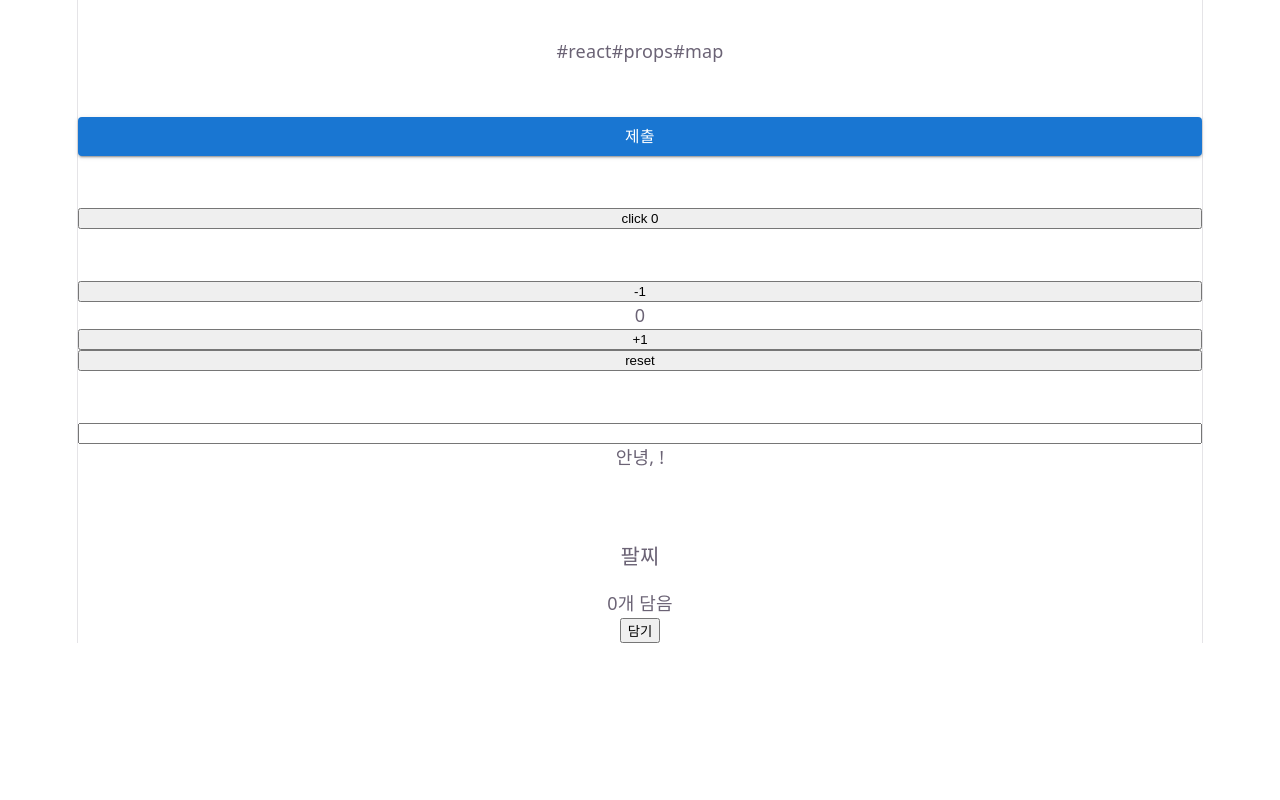
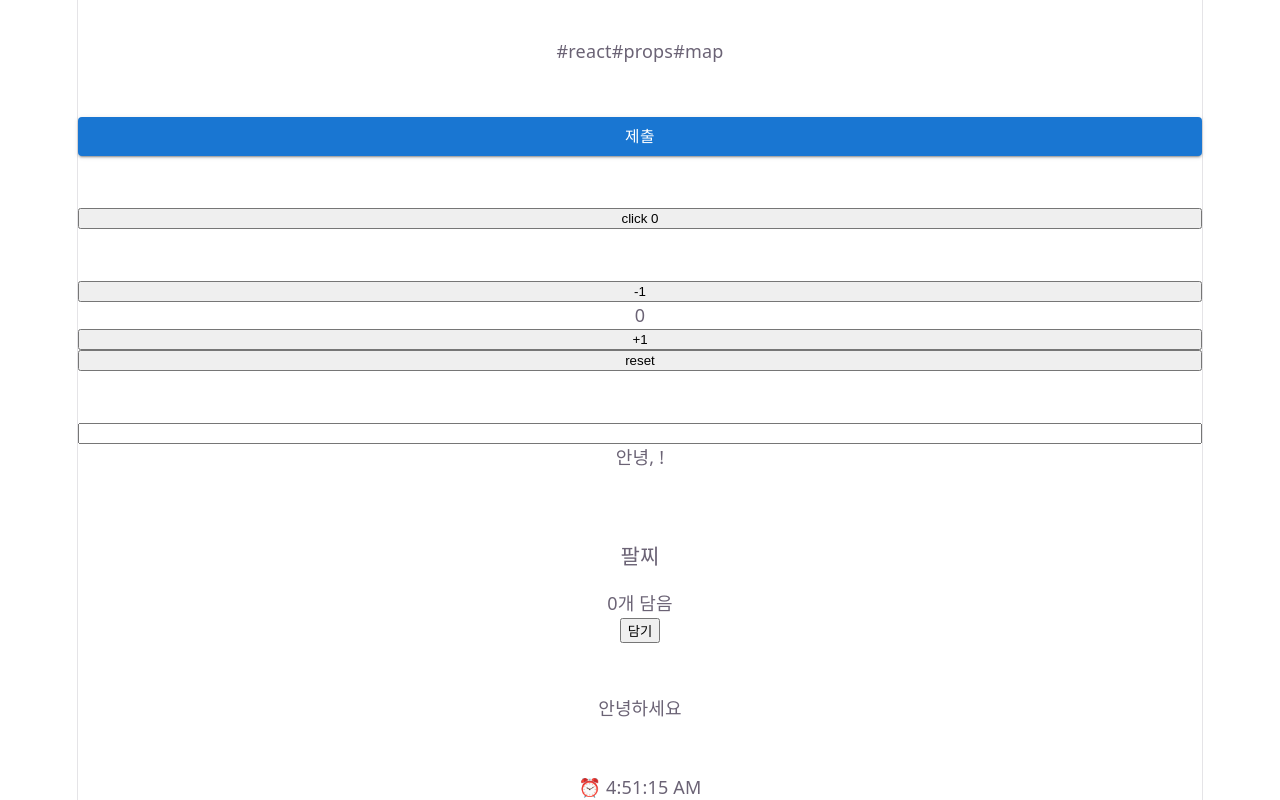
Before and after one commit to byu-rin/hancom, a React (Vite) app in the folder my-app/: page / in a window 1280 px wide. Shown: the part 699-1499 px from the top of the page. Before the commit the page ends 1342 px from the top, so only its background shows below. Built offline with nearby package versions, Linux system fonts and the light colour scheme.

Commit message:
[new] useEffect

```diff
--- a/my-app/src/App.jsx
+++ b/my-app/src/App.jsx
@@ -9,6 +9,8 @@ import Counter from "./components/Counter.jsx";
 import Counter2 from "./components/Counter2.jsx";
 import NameForm from "./components/NameForm.jsx";
 import ProductItem from "./components/ProductItem.jsx";
+import Hello from "./components/Hello.jsx";
+import Clock from "./components/Clock.jsx";
 
 import "./App.css";
 
@@ -78,6 +80,12 @@ const App = () => {
       <br></br>
       <br></br>
       <ProductItem name="팔찌" />
+      <br></br>
+      <br></br>
+      <Hello />
+      <br></br>
+      <br></br>
+      <Clock />
     </>
   );
 };
--- /dev/null
+++ b/my-app/src/components/Clock.jsx
@@ -0,0 +1,16 @@
+import { useState, useEffect } from "react";
+
+const Clock = () => {
+  const [time, setTime] = useState(new Date().toLocaleTimeString());
+
+  useEffect(() => {
+    const timer = setInterval(() => {
+      setTime(new Date().toLocaleTimeString());
+    }, 1000);
+    return () => clearInterval(timer);
+  }, []);
+
+  return <p>⏰ {time}</p>;
+};
+
+export default Clock;
--- /dev/null
+++ b/my-app/src/components/Hello.jsx
@@ -0,0 +1,9 @@
+import { useEffect } from "react";
+
+const Hello = () => {
+  useEffect(() => {
+    console.log("화면 뜰 때 딱 1번 실행");
+  }, []);
+  return <p>안녕하세요</p>;
+};
+export default Hello;
```
